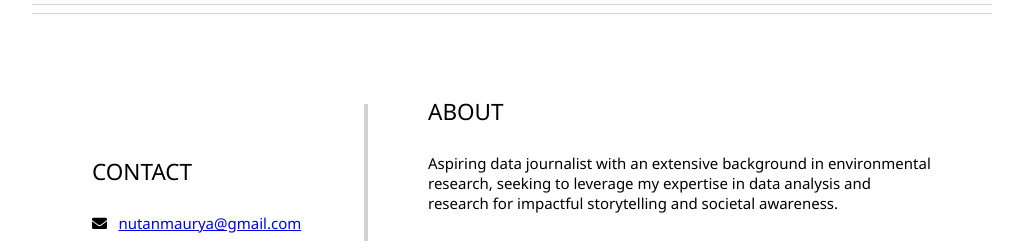
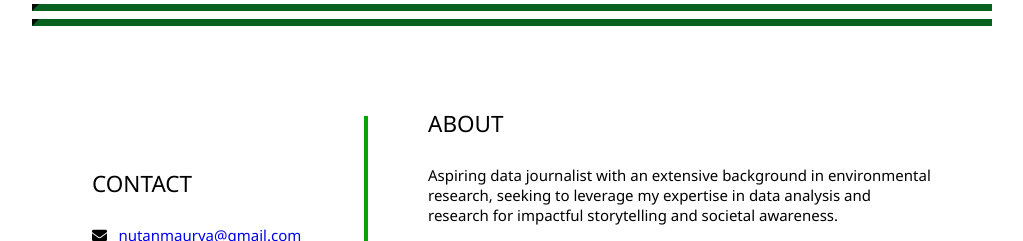
Before and after one commit to Nutan-data-novice/CV_Nutan, a plain HTML site: page index.html in a window 1280 px wide. Shown: the part 132-373 px from the top of the page, without its empty margins (128-1151 px from the left). Drawn offline with Linux system fonts and the light colour scheme.

Commit message:
colour pattern

```diff
--- a/style.css
+++ b/style.css
@@ -24,7 +24,7 @@ h3 {
 }
 
     main {
-        display: grid;
+        display:grid;
         grid-template-columns: 40% 60%;
         margin-top: 2em;
         margin-right: 4em;
@@ -48,12 +48,12 @@ h3 {
     }
 
     hr {
-        border: 2em;
+        border: auto;
         border-width: .5em;
         border-top: 1.5em;
-        border-color: rgb(0, 106, 255);
-        background-color: lightgray;
-        height: 1px;
+        border-color: rgb(7, 97, 31);
+        background-color: rgb(235, 237, 232);
+        height: px;
     }
 
     h1, h2, h3 {
@@ -61,7 +61,7 @@ h3 {
         margin-bottom: auto;
     }
     #mainLeft {
-        border-right: 4px solid rgb(211, 211, 211);
+        border-right: 4px solid rgb(8, 163, 8);
         margin-top: 4em;
         margin-right: 4em;
         margin-left: em;
```
